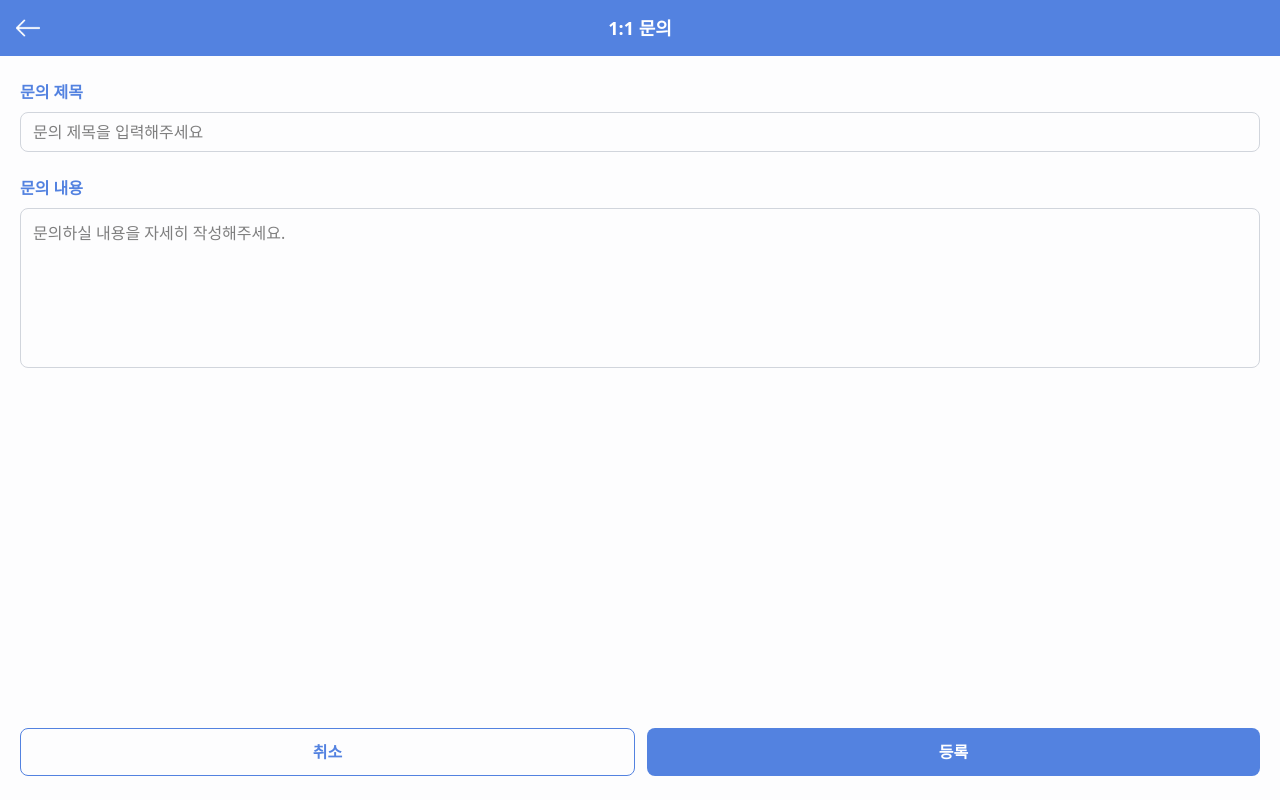
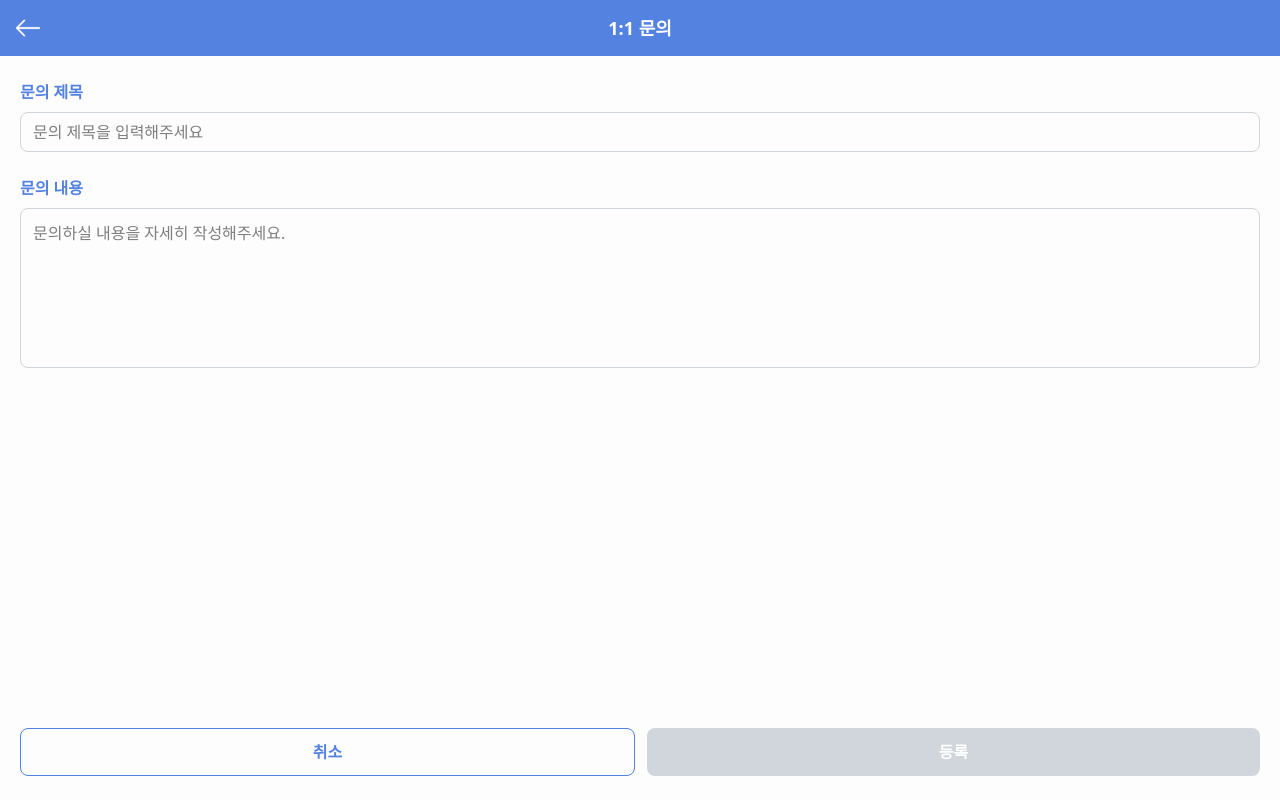
Before and after one commit to Yujin-nKim/fe, a React (Vite) app in the folder seurasaeng_fe/: page /inquiry/write in a window 1280 px wide. Built offline with nearby package versions, Linux system fonts and the light colour scheme; no server answers; a web font is replaced by a local one.

Commit message:
feat: 1:1 문의 페이지의 등록 버튼 활성화/비활성화 UX 추가

```diff
--- a/seurasaeng_fe/src/pages/InquiryWritePage.tsx
+++ b/seurasaeng_fe/src/pages/InquiryWritePage.tsx
@@ -11,6 +11,8 @@ export default function MyInquiryWritePage() {
     // TODO: 문의 등록 로직 구현
     navigate(-1);
   };
+
+  const isValid = title.trim() !== '' && inquiryContent.trim() !== '';
 
   return (
     <div className="fixed inset-0 flex flex-col bg-[#fdfdfe]">
@@ -45,7 +47,8 @@ export default function MyInquiryWritePage() {
           </button>
           <button
             onClick={handleSubmit}
-            className="flex-1 h-12 bg-[#5382E0] text-white rounded-lg font-bold"
+            className={`flex-1 h-12 rounded-lg font-bold ${isValid ? 'bg-[#5382E0] text-white' : 'bg-gray-300 text-white cursor-not-allowed'}`}
+            disabled={!isValid}
           >
             등록
           </button>
```
